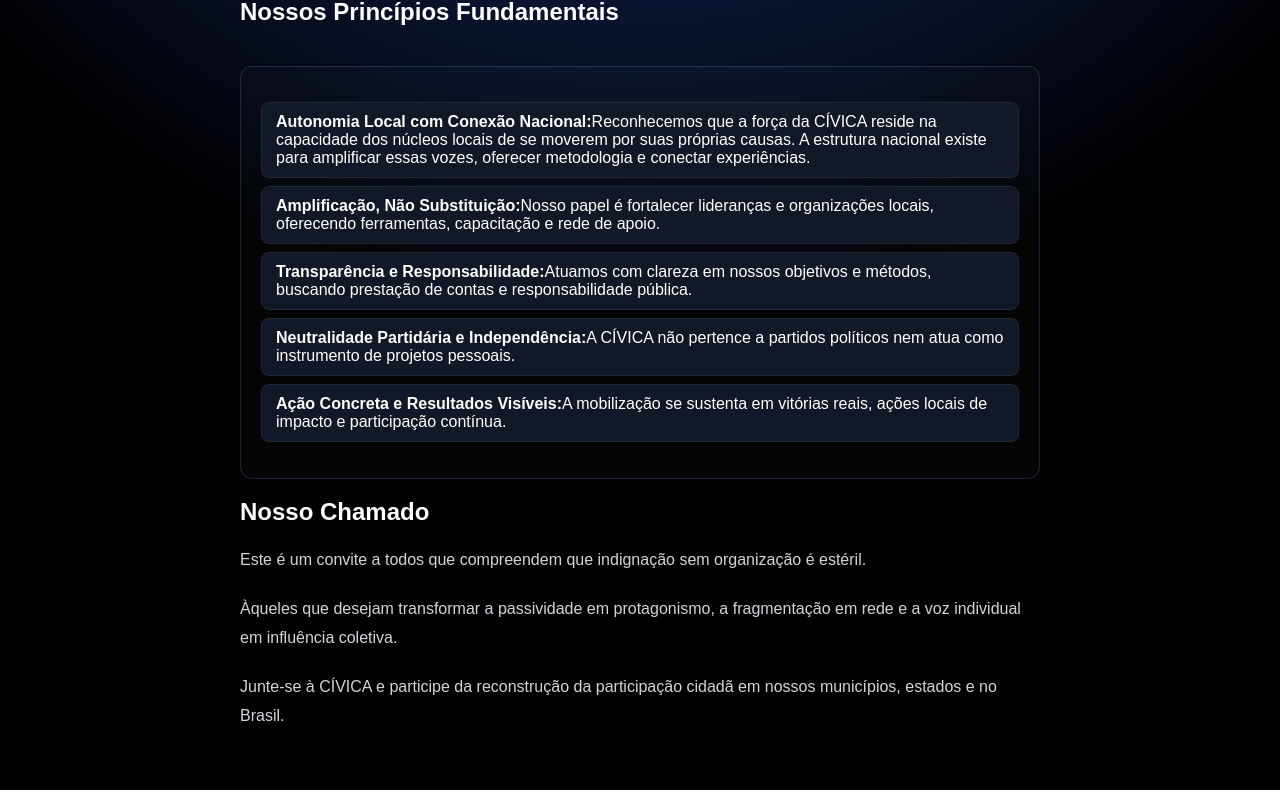
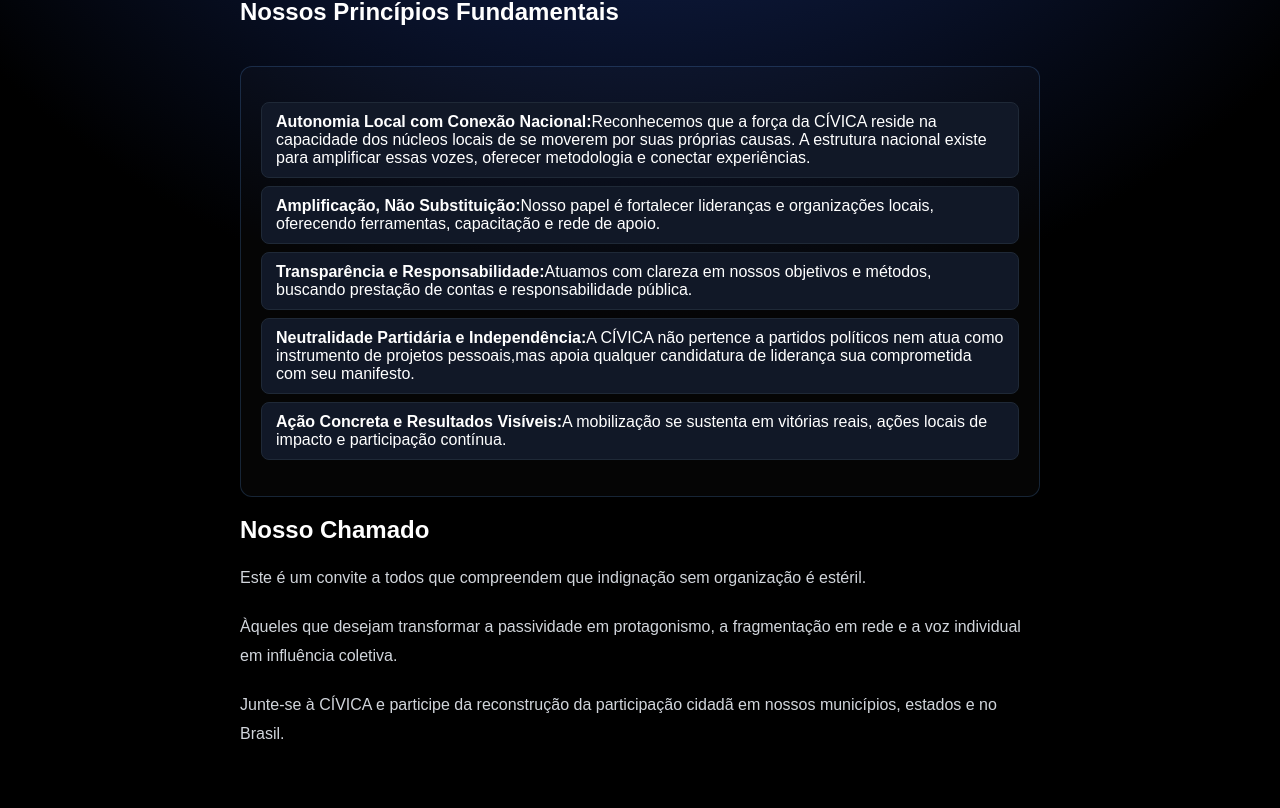
Before and after one commit to gilmartamoios-ops/civica-site, a Next.js app: page /manifesto in a window 1280 px wide. Shown: the part 589-1397 px from the top of the page. Built offline with nearby package versions, Linux system fonts and the light colour scheme.

Commit message:
Update manifesto.js

```diff
--- a/pages/manifesto.js
+++ b/pages/manifesto.js
@@ -75,7 +75,8 @@ export default function Manifesto() {
               <li>
                 <strong>Neutralidade Partidária e Independência:</strong>
                 A CÍVICA não pertence a partidos políticos nem atua como
-                instrumento de projetos pessoais.
+                instrumento de projetos pessoais,mas apoia qualquer candidatura
+                de liderança sua comprometida com seu manifesto.
               </li>
 
               <li>
```
